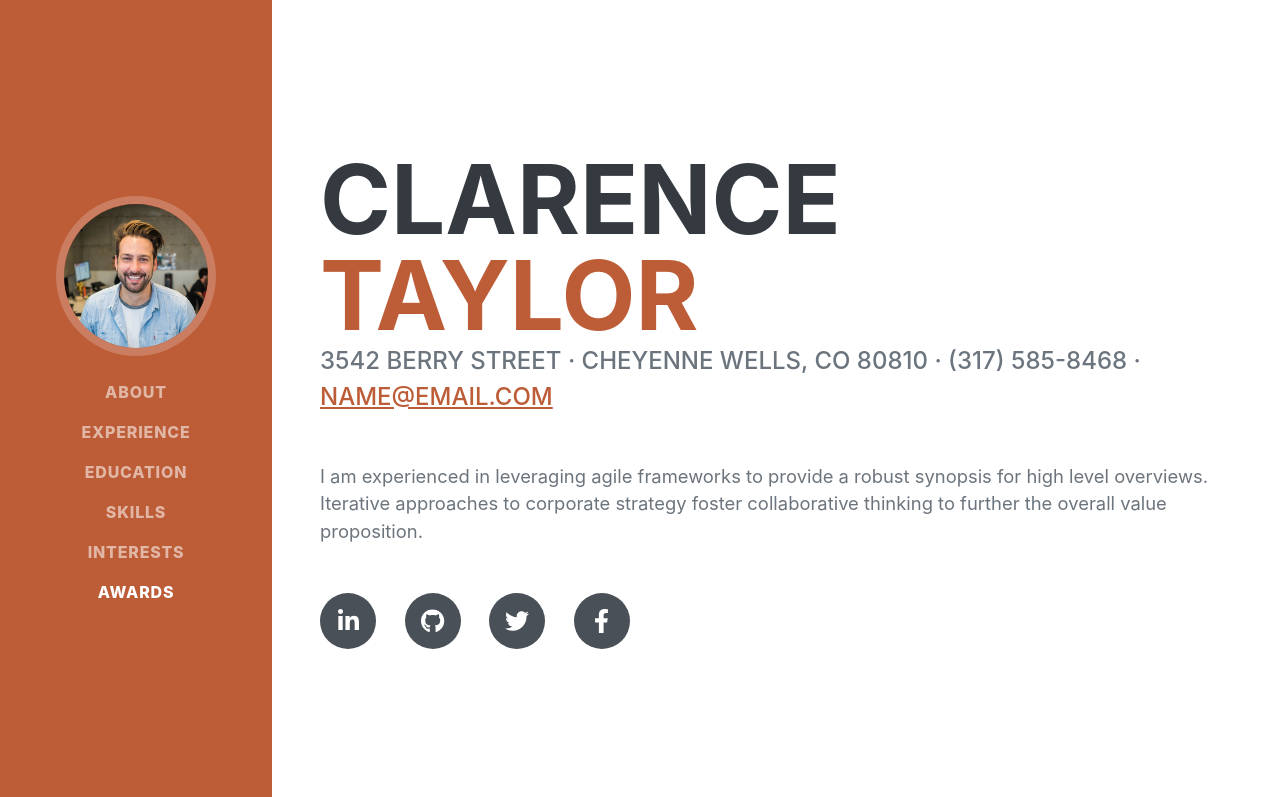
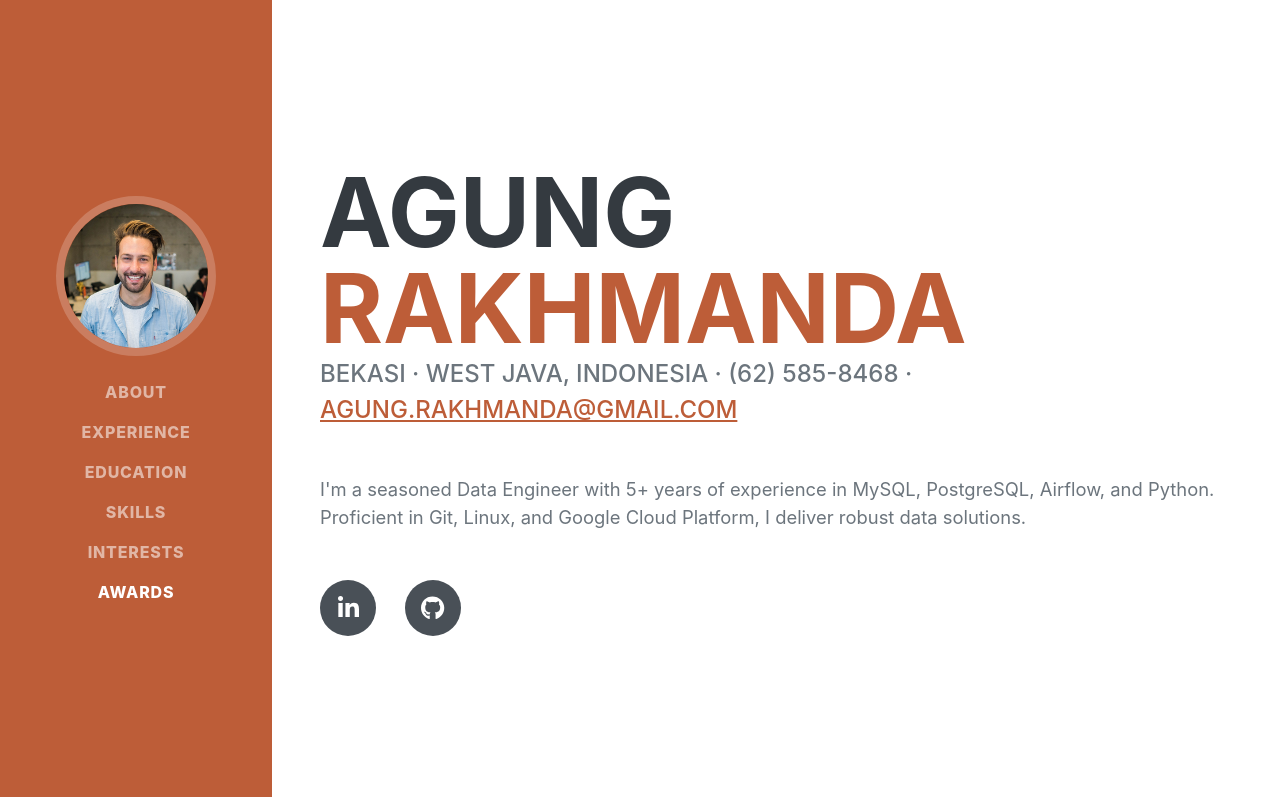
Before and after one commit to agungrakhmanda/portfolio, a plain HTML site: page index.html in a window 1280 px wide. Shown: the top 797 px of the page. Drawn offline with nearby package versions, Linux system fonts and the light colour scheme; a web font is replaced by a local one.

Commit message:
15092023_1

```diff
--- a/index.html
+++ b/index.html
@@ -5,7 +5,7 @@
         <meta name="viewport" content="width=device-width, initial-scale=1, shrink-to-fit=no" />
         <meta name="description" content="" />
         <meta name="author" content="" />
-        <title>Resume - Start Bootstrap Theme</title>
+        <title>Agung Rakhmanda - Resume</title>
         <link rel="icon" type="image/x-icon" href="assets/img/favicon.ico" />
         <!-- Font Awesome icons (free version)-->
         <script src="https://use.fontawesome.com/releases/v6.3.0/js/all.js" crossorigin="anonymous"></script>
@@ -40,19 +40,17 @@
             <section class="resume-section" id="about">
                 <div class="resume-section-content">
                     <h1 class="mb-0">
-                        Clarence
-                        <span class="text-primary">Taylor</span>
+                        Agung
+                        <span class="text-primary">Rakhmanda</span>
                     </h1>
                     <div class="subheading mb-5">
-                        3542 Berry Street · Cheyenne Wells, CO 80810 · (317) 585-8468 ·
-                        <a href="mailto:name@email.com">name@email.com</a>
+                        Bekasi · West Java, Indonesia · (62) 585-8468 ·
+                        <a href="mailto:agung.rakhmanda@gmail.com">agung.rakhmanda@gmail.com</a>
                     </div>
-                    <p class="lead mb-5">I am experienced in leveraging agile frameworks to provide a robust synopsis for high level overviews. Iterative approaches to corporate strategy foster collaborative thinking to further the overall value proposition.</p>
+                    <p class="lead mb-5">I'm a seasoned Data Engineer with 5+ years of experience in MySQL, PostgreSQL, Airflow, and Python. Proficient in Git, Linux, and Google Cloud Platform, I deliver robust data solutions.</p>
                     <div class="social-icons">
                         <a class="social-icon" href="#!"><i class="fab fa-linkedin-in"></i></a>
                         <a class="social-icon" href="#!"><i class="fab fa-github"></i></a>
-                        <a class="social-icon" href="#!"><i class="fab fa-twitter"></i></a>
-                        <a class="social-icon" href="#!"><i class="fab fa-facebook-f"></i></a>
                     </div>
                 </div>
             </section>
```
